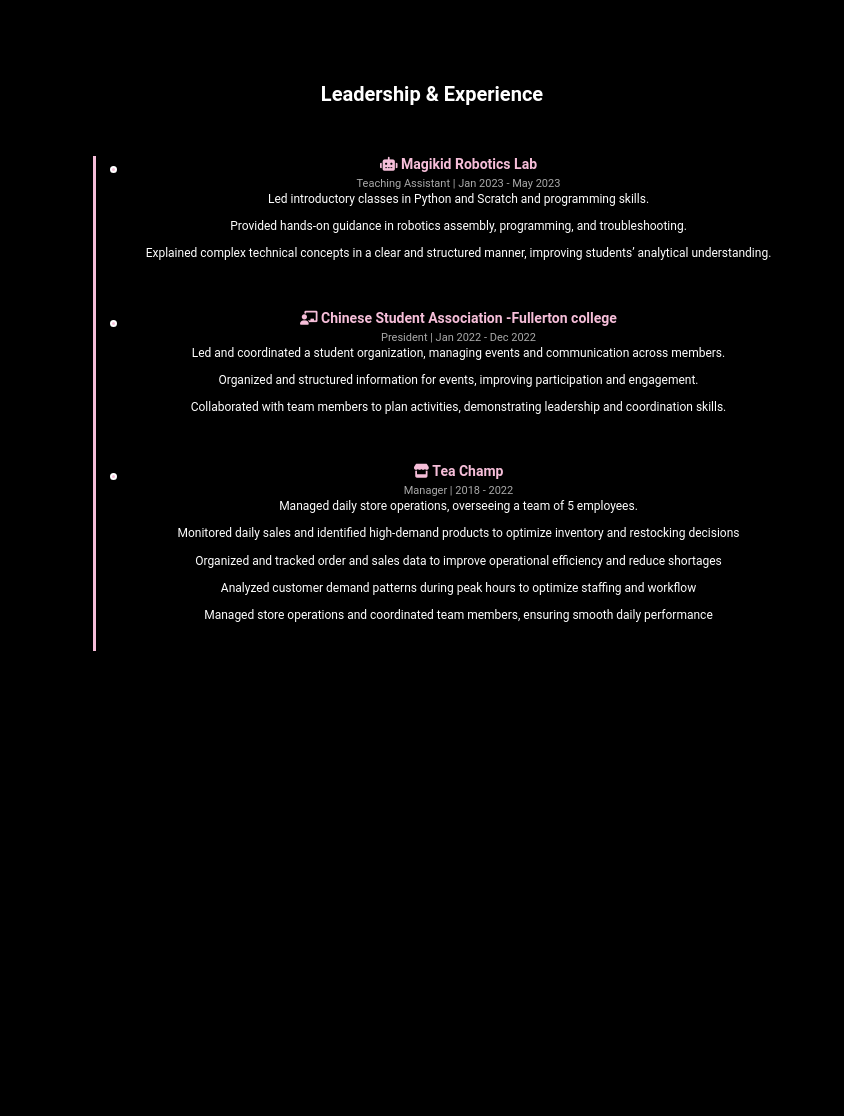
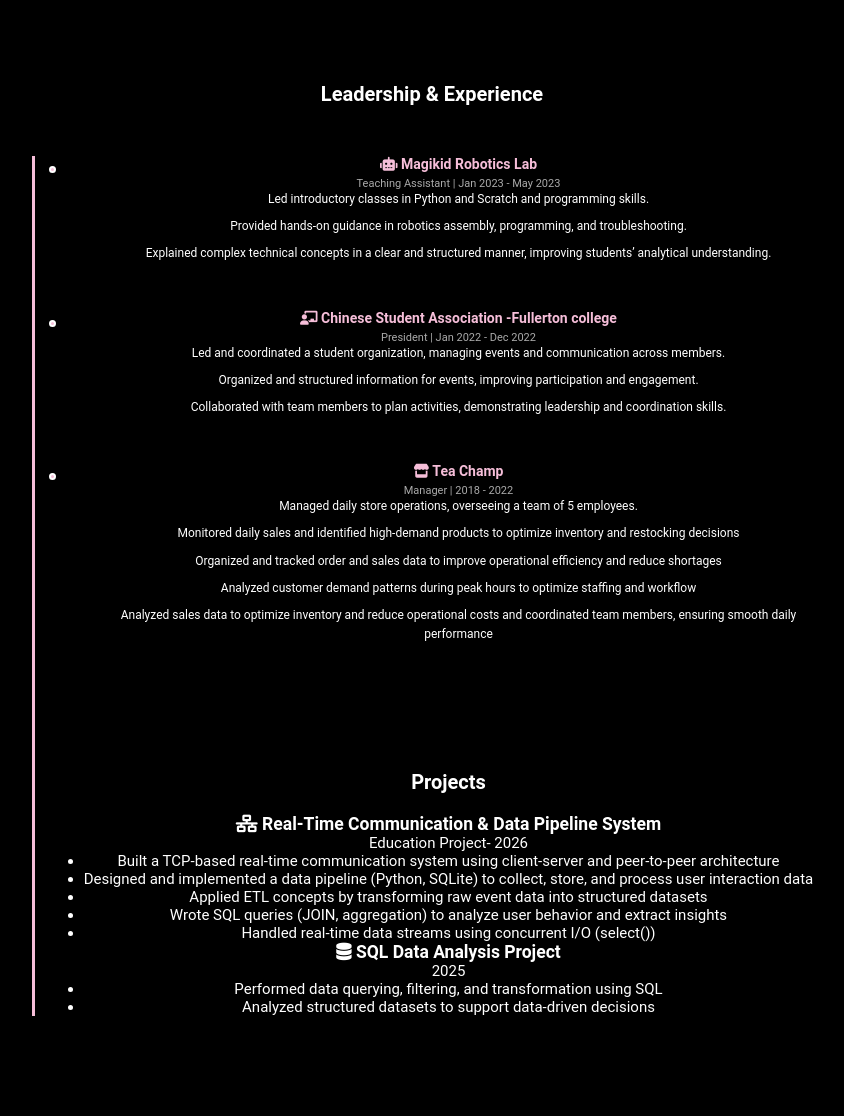
Before and after one commit to bayen0102/mywebsite, a Flask app: page /experience in a window 1280 px wide. Shown: the part 48-1164 px from the top of the page, without its empty margins (208-1052 px from the left). Before the commit the page ends 699 px from the top, so only its background shows below. Run offline with Flask 3, Linux system fonts and the light colour scheme.

Commit message:
Update experience.html

```diff
--- a/templates/experience.html
+++ b/templates/experience.html
@@ -39,8 +39,33 @@
 </p>
                 <p>Organized and tracked order and sales data to improve operational efficiency and reduce shortages</p>
                 <p>Analyzed customer demand patterns during peak hours to optimize staffing and workflow</p>
-                <p>Managed store operations and coordinated team members, ensuring smooth daily performance</p>
+                <p>Analyzed sales data to optimize inventory and reduce operational costs and coordinated team members, ensuring smooth daily performance</p>
             </div>
         </div>
+        <!-- PROJECT SECTION -->
+<h1 class="page-title" style="margin-top: 80px;">Projects</h1>
+<div class="project-section">
+    <div class="project-card">
+        <h3><i class="fas fa-network-wired"></i> Real-Time Communication & Data Pipeline System</h3>
+        <span>Education Project- 2026</span>
+        <ul>
+            <li>Built a TCP-based real-time communication system using client-server and peer-to-peer architecture</li>
+            <li>Designed and implemented a data pipeline (Python, SQLite) to collect, store, and process user interaction data</li>
+            <li>Applied ETL concepts by transforming raw event data into structured datasets</li>
+            <li>Wrote SQL queries (JOIN, aggregation) to analyze user behavior and extract insights</li>
+            <li>Handled real-time data streams using concurrent I/O (select())</li>
+        </ul>
+    </div>
+
+    <div class="project-card">
+        <h3><i class="fas fa-database"></i> SQL Data Analysis Project</h3>
+        <span>2025</span>
+        <ul>
+            <li>Performed data querying, filtering, and transformation using SQL</li>
+            <li>Analyzed structured datasets to support data-driven decisions</li>
+        </ul>
+    </div>
+
+</div>
     </div>
 {% endblock %}
```
